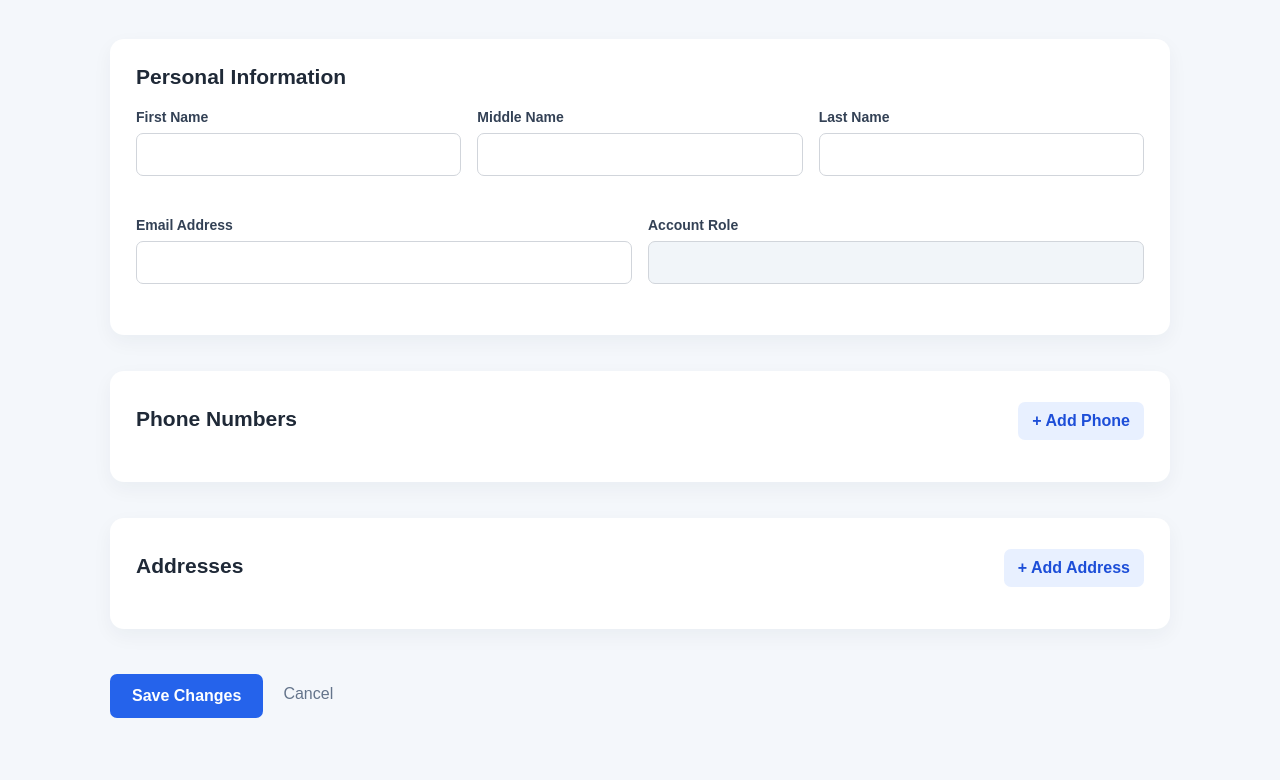
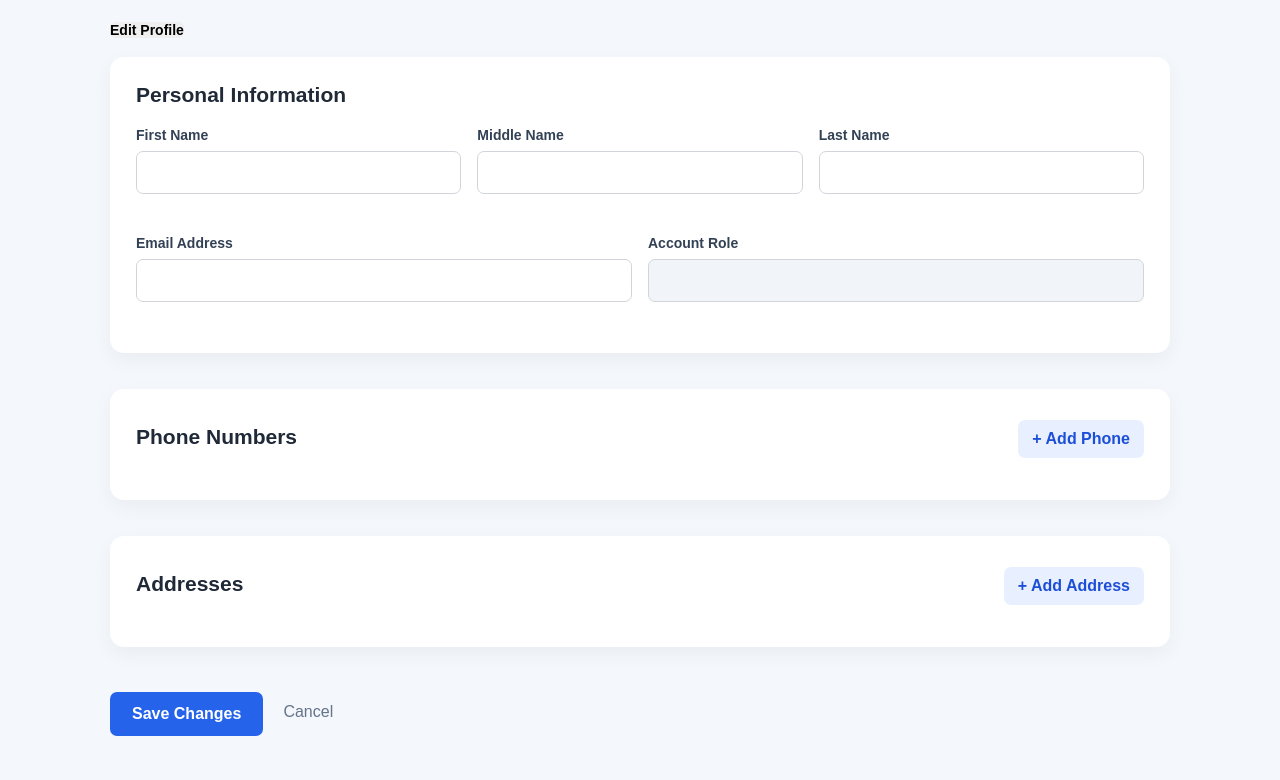
Before and after one commit to saniatanjayvee2-lab/Group-HDMI-IM-Project-, a plain HTML site: page frontend/profile.html in a window 1280 px wide. Shown: the part 182-962 px from the top of the page. Drawn offline with Linux system fonts and the light colour scheme; a script that the page names is missing.

Commit message:
Add edit profile button to profile page
Added an edit profile button to the profile page.

```diff
--- a/frontend/profile.html
+++ b/frontend/profile.html
@@ -1,4 +1,3 @@
-
 <!DOCTYPE html>
 <html lang="en">
 <head>
@@ -27,7 +26,11 @@
     </p>
 
     <div id="message" role="status" aria-live="polite"></div>
-
+<div class="profile-edit-toolbar">
+    <button type="button" id="edit-profile-btn">
+        Edit Profile
+    </button>
+</div>
     <form id="profile-form">
 
       <section class="panel">
```
